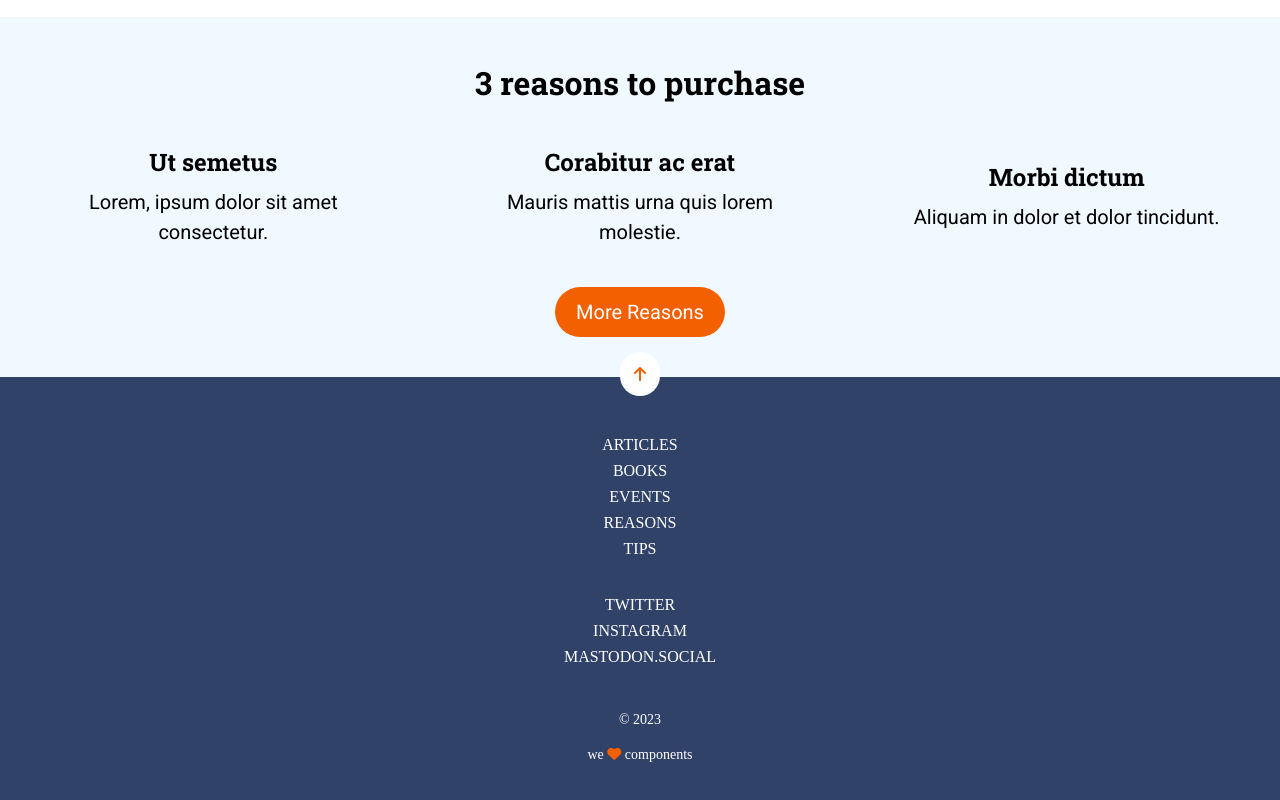
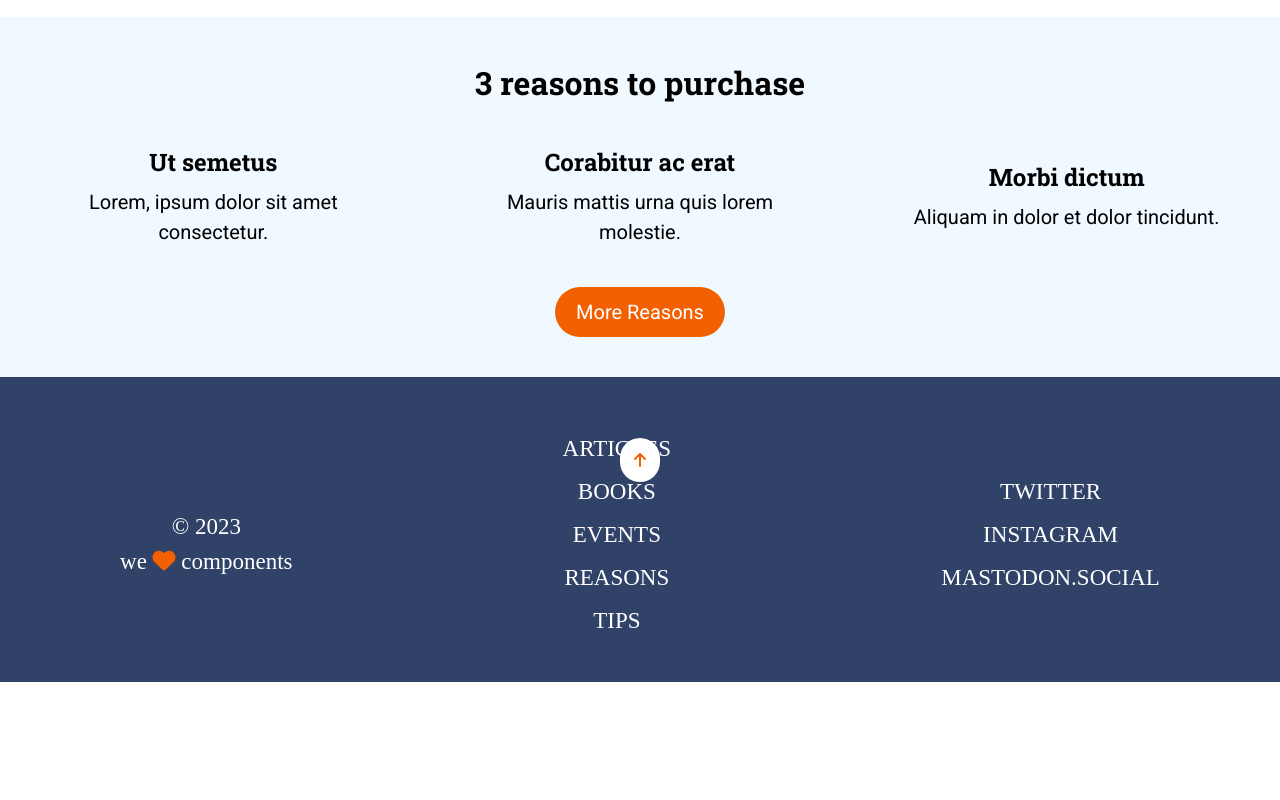
Before and after one commit to Adalab/modulo-1-evaluacion-final-AndreaFerreiro, a website: page docs/index.html in a window 1280 px wide. Shown: the part 1159-1959 px from the top of the page. After the commit the page ends 1841 px from the top, so only its background shows below. Drawn offline with nearby package versions, Linux system fonts and the light colour scheme; files that its build step writes are made by us from their sources.

Commit message:
change footer.scss

```diff
--- a/src/scss/layout/_footer.scss
+++ b/src/scss/layout/_footer.scss
@@ -66,3 +66,30 @@
     text-decoration: none;
     color: white;
 }
+@media screen and (min-width: 768px){
+    .footer{
+        flex-direction: row;
+        align-items: center;
+        justify-content: space-around;
+        font-size: 16px;
+        &__list1{
+            font-size: 23px;
+            order: 2;
+            &--element{
+                margin-bottom: 20px;
+            }
+        }
+        &__list2{
+            font-size: 23px;
+            order: 3;
+            &--element{
+                margin-bottom: 20px;
+            }
+        }
+        &__copy{
+            font-size: 23px;
+            order: 1;
+        }
+    }
+
+}
```
